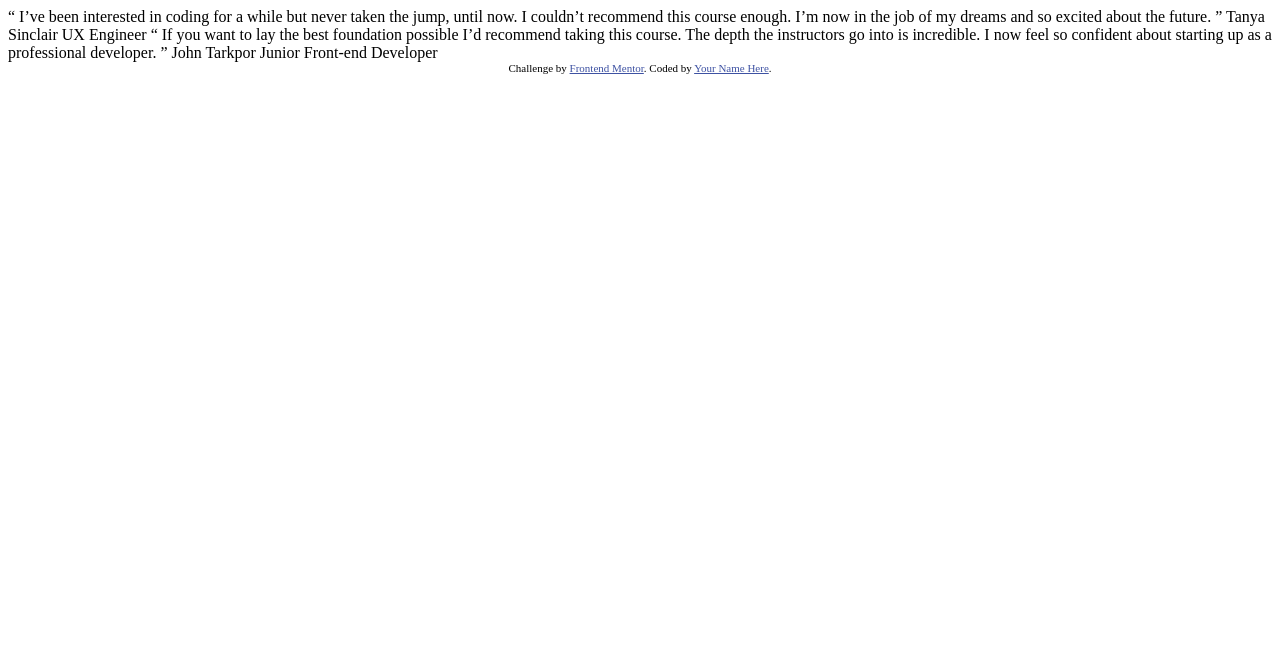
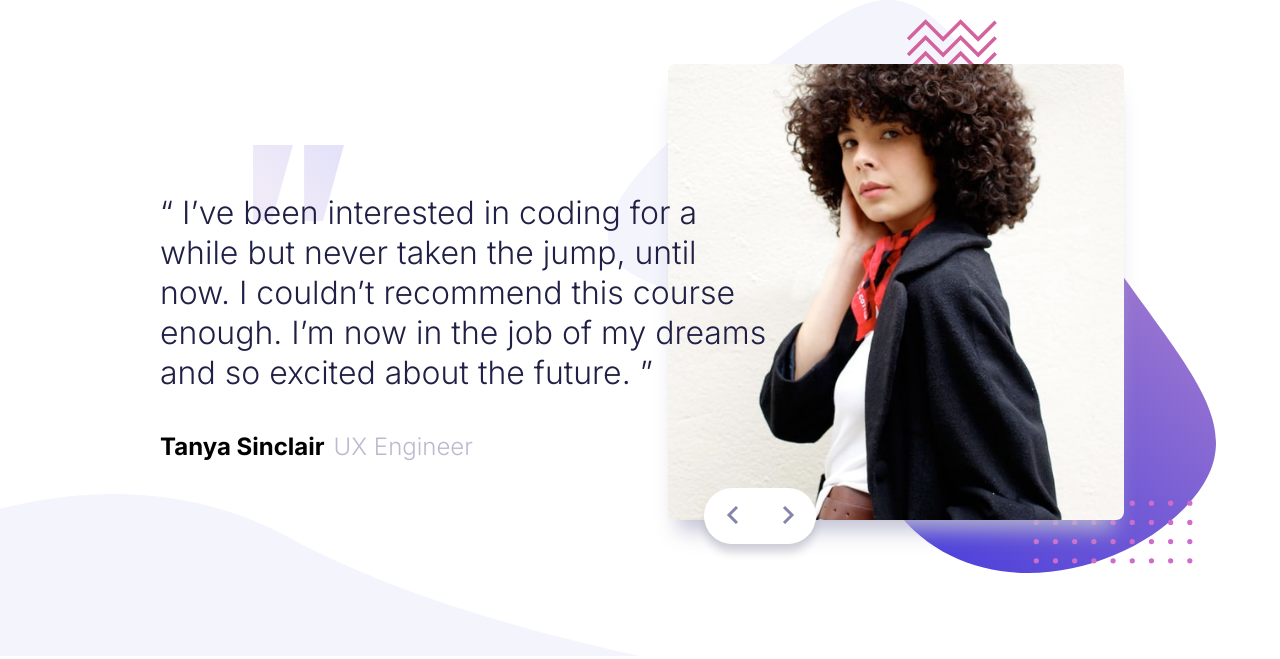
Before and after one commit to slickLink/coding-bootcamp-testimonials-slider, a plain HTML site: page index.html in a window 1280 px wide. Drawn offline with Linux system fonts and the light colour scheme.

Commit message:
solution done

```diff
--- a/index.html
+++ b/index.html
@@ -3,36 +3,41 @@
 <head>
     <meta charset="UTF-8">
     <meta name="viewport" content="width=device-width, initial-scale=1.0"> <!-- displays site properly based on user's device -->
-
     <link rel="icon" type="image/png" sizes="32x32" href="./images/favicon-32x32.png">
+    <link rel="stylesheet" href="style.css">
+    <script src="slider.js" defer></script>
 
     <title>Frontend Mentor | Coding Bootcamp Testimonials Slider</title>
-
-  <!-- Feel free to remove these styles or customise in your own stylesheet 👍 -->
-  <style>
-    .attribution { font-size: 11px; text-align: center; }
-    .attribution a { color: hsl(228, 45%, 44%); }
-  </style>
 </head>
     <body>
-
+        <section class="main-container">
+            <section class="slider-container">
+                <img id="slider-image" src="/images/image-tanya.jpg" alt="Tanya Sinclair, UX Engineer" class="slider-image">
+                <div class="controls-container">
+                    <button id="prev" class="controls"><img src="images/icon-prev.svg" alt="previous button icon" class="controls-prev"></button>
+                    <button id="next" class="controls"><img src="images/icon-next.svg" alt="next button icon" class="controls-next"></button>
+                </div>
+            </section>
+            <article class="comment-container">
+                <p id="comment" class="comment">
                     “ I’ve been interested in coding for a while but never taken the jump, until now.
                     I couldn’t recommend this course enough. I’m now in the job of my dreams and so
                     excited about the future. ”
+                </p>
+                <p id="name" class="employee">Tanya Sinclair</p>
+                <p id="job" class="employee">UX Engineer</p>
+            </article>
+        </section>
 
-  Tanya Sinclair
-  UX Engineer
 
-  “ If you want to lay the best foundation possible I’d recommend taking this course.
+
+
+
+        <!-- “ If you want to lay the best foundation possible I’d recommend taking this course.
         The depth the instructors go into is incredible. I now feel so confident about
         starting up as a professional developer. ”
 
         John Tarkpor
-  Junior Front-end Developer
-
-  <div class="attribution">
-    Challenge by <a href="https://www.frontendmentor.io?ref=challenge" target="_blank">Frontend Mentor</a>.
-    Coded by <a href="#">Your Name Here</a>.
-  </div>
+        Junior Front-end Developer -->
     </body>
 </html>
--- /dev/null
+++ b/slider.js
@@ -0,0 +1,54 @@
+const imageElement = document.getElementById("slider-image");
+const commentElement = document.getElementById("comment");
+const nameElement = document.getElementById("name");
+const jobElement = document.getElementById("job");
+const btn_prev = document.getElementById("prev");
+const btn_next = document.getElementById("next");
+const employees = [
+    {
+        name: "Tanya Sinclair",
+        job: "UX Engineer",
+        image: "image-tanya.jpg",
+        statment: "“ I’ve been interested in coding for a while but never taken the jump, until now. I couldn’t recommend this course enough. I’m now in the job of my dreams and so excited about the future. ”"
+    },
+    {
+        name: "John Tarkpor",
+        job: "Junior Front-end Developer",
+        image: "image-john.jpg",
+        statment: "“ If you want to lay the best foundation possible I’d recommend taking this course. The depth the instructors go into is incredible. I now feel so confident about starting up as a professional developer. ”"
+    }
+];
+let index = 0;
+
+// cycle through employees backwards
+btn_prev.addEventListener("click", () => {
+    index--;
+    if (index < 0) index = employees.length - 1;
+    setEmployee(index);
+});
+
+// cycle through employees forward
+btn_next.addEventListener("click", () => {
+    index++;
+    setEmployee(index);
+});
+
+function setEmployee(index) {
+    const employee = employees[index % employees.length];
+    imageElement.setAttribute("src", `images/${employee.image}`);
+    nameElement.textContent = employee.name;
+    jobElement.textContent = employee.job;
+    commentElement.style.opacity = 0;
+    commentElement.textContent = employee.statment;
+
+    // animate statement fade in using opacity
+    let animate = setInterval(() => {
+        let opacity = Number(window.getComputedStyle(commentElement).getPropertyValue("opacity"));
+        if (opacity < 1) {
+            opacity += 0.1;
+            commentElement.style.opacity = opacity;
+        } else {
+            clearInterval(animate);
+        }
+    }, 50);
+}
--- /dev/null
+++ b/style.scss
@@ -0,0 +1,160 @@
+@import url('https://fonts.googleapis.com/css2?family=Inter:wght@300;500;700&display=swap');
+
+$dark-blue: hsl(240, 38%, 20%);
+$grayish-blue: hsl(240, 18%, 77%);
+
+* {
+    margin: 0;
+    padding: 0;
+    // box-sizing: border-box;
+}
+
+html {
+    font-size: 32px;
+    font-family: 'Inter', sans-serif;
+}
+
+body {
+    margin: 0.8rem;
+    background: url('images/pattern-curve.svg');
+    background-repeat: no-repeat;
+    background-position: bottom left;
+    background-size: 80%;
+    display: flex;
+    justify-content: center;
+}
+.main-container {
+    max-width: 10.2rem;
+    padding-bottom: 2.5rem;
+}
+
+.slider-container {
+    background-image: url('images/pattern-bg.svg');
+    background-repeat: no-repeat;
+    background-size: contain;
+    display: flex;
+    flex-direction: column;
+    align-items: center;
+
+    .slider-image {
+        width: 78%;
+        margin-top: 0.95rem;
+        border-radius: 0.25rem;
+        box-shadow: 0px 20px 20px -10px hsla(240, 18%, 77%, 0.9);
+    }
+}
+
+.controls-container {
+    position: relative;
+    bottom: calc(1.25rem / 2);
+    display: flex;
+    box-shadow: 0px 10px 10px -2px hsla(240, 43%, 19%, 0.2);
+    border-radius: 1rem;
+    height: 1.25rem;
+    width: 2.5rem;
+    .controls {
+        background-color: white;
+        border: none;
+        width: 50%;
+    }
+
+    .controls:hover {
+        background-color: hsla(240, 38%, 20%, 0.6);
+    }
+
+    .controls:active {
+        background-color: hsla(240, 38%, 20%, 0.9);
+    }
+    .controls-prev, .controls:first-child {
+        border-radius: 1rem 0 0 1rem;
+    }
+    .controls-next, .controls:last-child {
+        border-radius: 0 1rem 1rem 0;
+    }
+}
+
+.comment-container {
+    font-weight: 300;
+    font-size: 0.56rem;
+    text-align: center;
+    padding: 0 0.3rem;
+    margin-top: 1rem;
+    line-height: 1.2;
+    background: url('images/pattern-quotes.svg');
+    background-repeat: no-repeat;
+    background-position: center top;
+    background-size: 25%;
+
+    .comment {
+        color: $dark-blue;
+        padding-top: 1.25rem;
+        margin-bottom: 1rem;;
+    }
+
+    .employee {
+        font-weight: 700;
+    }
+
+    .employee:last-child {
+        font-weight: 300;
+        color:$grayish-blue;
+    }
+}
+
+// desktop layout
+
+@media (min-width: 65rem) {
+
+    body {
+        background-size: 50%;
+        margin: 0;
+    }
+    .main-container {
+        display: flex;
+        flex-direction: row-reverse;
+        align-items: center;
+        max-width: 45rem;
+        // padding: 0 2.5rem;
+    }
+    .slider-container {
+        flex-basis: 50%;
+        padding-top: 2rem;
+        margin-right: 2rem;
+        .slider-image {
+            width: 75%;
+            margin-right: 1rem;
+            margin-top: 0;
+            // z-index: -1;s
+
+        }
+
+        .controls-container {
+            right: 25%;
+            width: 3.5rem;
+            height: 1.75rem;
+            bottom: calc(2rem / 2);
+            z-index: 2;
+        }
+    }
+    .comment-container {
+        position: relative;
+        left: 5rem;
+        background-size: 15%;
+        background-position: left 18% top;
+        flex-basis: 50%;
+        text-align: left;
+        font-size: 1rem;
+        padding: 0;
+
+        .comment {
+            line-height: 1.25;
+            padding-top: 1.5rem;
+            // padding-right: 1rem;
+        }
+
+        .employee {
+            font-size: 0.75rem;
+            display: inline-block;
+        }
+    }
+}
```
Also changed, not shown: style.css (added), 1 other file. Lines whose indentation alone changed are shown as unchanged.
